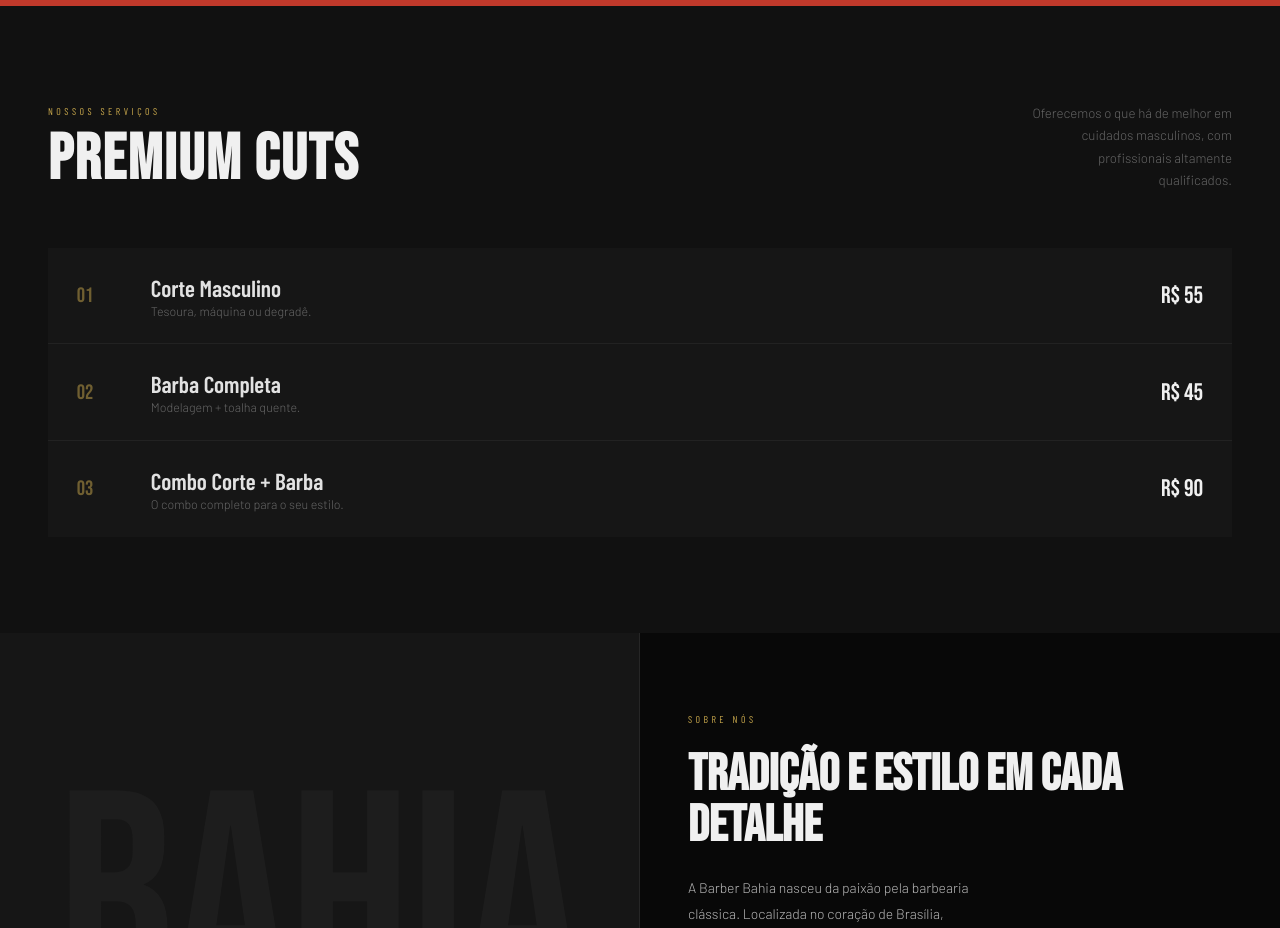
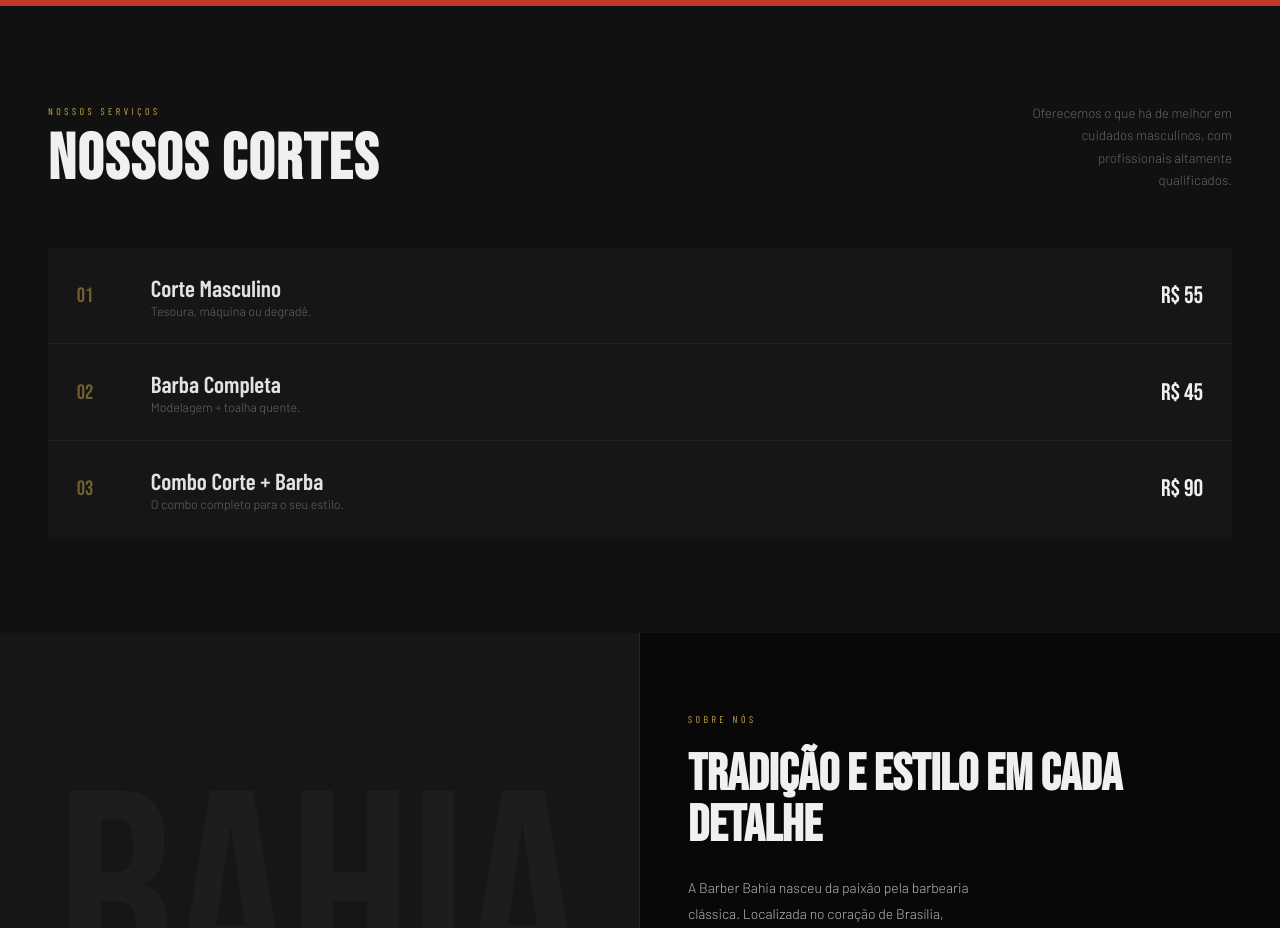
Before and after one commit to Mart1nsHiago/barberbahia-api, a website: page index.html in a window 1280 px wide. Shown: the part 826-1754 px from the top of the page. Drawn offline with nearby package versions, Linux system fonts and the light colour scheme; a script that the page names is missing; a web font is replaced by a local one.

Commit message:
Update index.html

```diff
--- a/index.html
+++ b/index.html
@@ -73,7 +73,7 @@
     <div class="sec-head">
       <div>
         <div class="sec-tag">Nossos Serviços</div>
-        <h2>PREMIUM CUTS</h2>
+        <h2>NOSSOS CORTES</h2>
       </div>
       <p>Oferecemos o que há de melhor em cuidados masculinos, com profissionais altamente qualificados.</p>
     </div>
```
